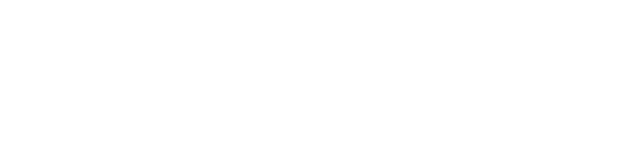
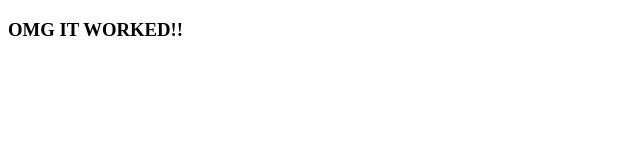
Before and after one commit to KevinPFleming/KPF-Guitar, a website: page photos.html in a window 1280 px wide. Shown: the whole page, without its empty margins (0-640 px from the left). Drawn offline with Linux system fonts and the light colour scheme.

Commit message:
Carousel-3

```diff
--- a/photos.html
+++ b/photos.html
@@ -6,6 +6,6 @@
     <title>Document</title>
 </head>
 <body>
-
+    <h3> OMG IT WORKED!!</h3>
 </body>
 </html>
```
